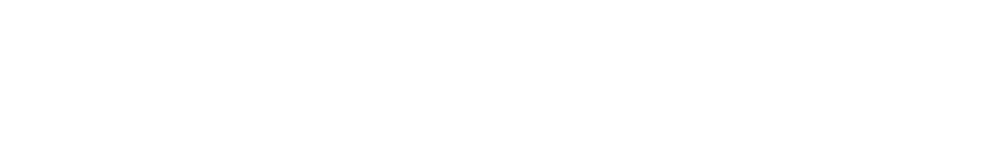
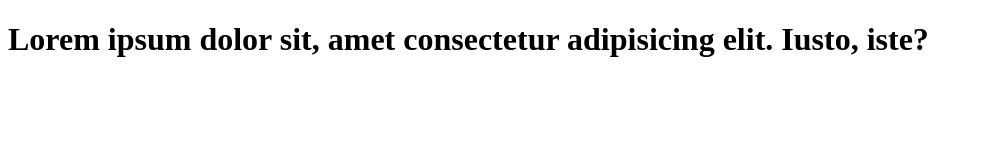
Before and after one commit to ibrahimkholil-web/git-add-new, a plain HTML site: page index.html in a window 1280 px wide. Shown: the whole page, without its empty margins (0-982 px from the left). Drawn offline with Linux system fonts and the light colour scheme.

Commit message:
first commit

```diff
--- a/index.html
+++ b/index.html
@@ -6,6 +6,6 @@
     <title>Document</title>
 </head>
 <body>
-
+    <h1>Lorem ipsum dolor sit, amet consectetur adipisicing elit. Iusto, iste?</h1>
 </body>
 </html>
```
